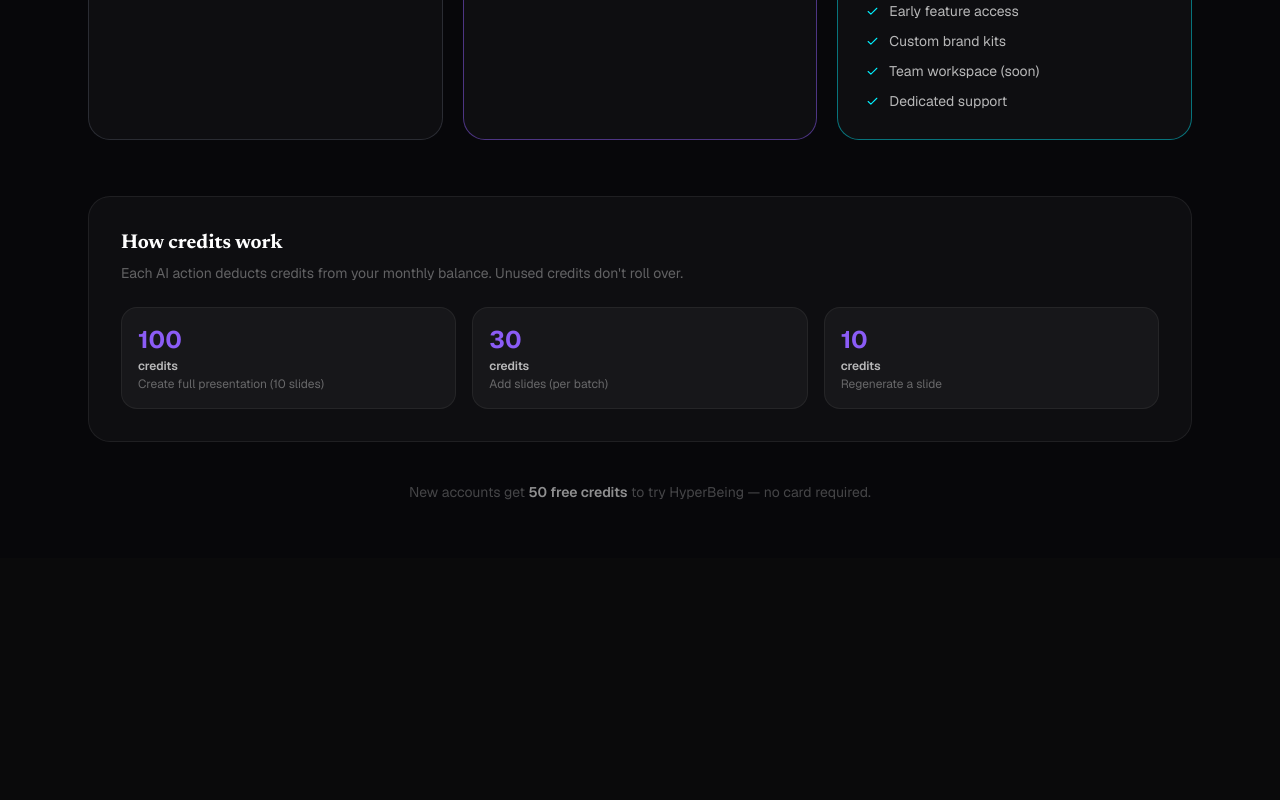
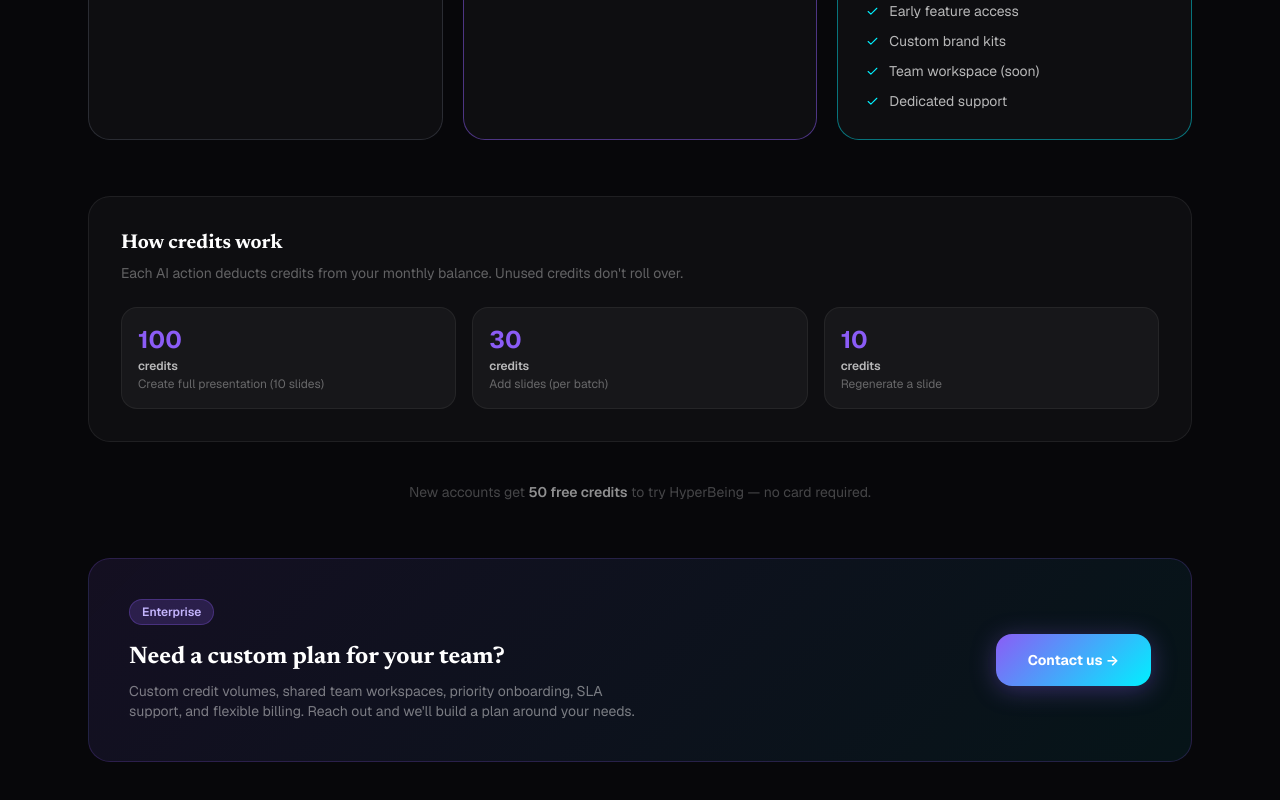
Before and after one commit to ibrameme1/hyperbeing, a React (Vite) app in the folder frontend/: page /pricing in a window 1280 px wide. Shown: the part 1021-1821 px from the top of the page. Before the commit the page ends 1579 px from the top, so only its background shows below. Built offline with nearby package versions, Linux system fonts and the light colour scheme; no server answers; the HTML template or start-up script is replaced by a standard one.

Commit message:
feat: add enterprise section to pricing page
Contact us CTA at bottom for custom team plans, volume pricing,
and SLA support. Links to support@hyperbeing.com.

https://claude.ai/code/session_01K2jpvpoh7C8g4zh7ZbEcU8

```diff
--- a/frontend/src/pages/Pricing.jsx
+++ b/frontend/src/pages/Pricing.jsx
@@ -403,9 +403,35 @@ export default function Pricing() {
           </div>
         </motion.div>
 
-        <p className="text-center text-white/25 text-sm">
+        <p className="text-center text-white/25 text-sm mb-14">
           New accounts get <span className="text-white/55 font-semibold">50 free credits</span> to try HyperBeing — no card required.
         </p>
+
+        {/* Enterprise */}
+        <motion.div
+          initial={{ opacity: 0, y: 20 }} animate={{ opacity: 1, y: 0 }} transition={{ delay: 0.5, duration: 0.5 }}
+          className="rounded-3xl p-10 flex flex-col md:flex-row items-center justify-between gap-8"
+          style={{ background: 'linear-gradient(135deg, rgba(139,92,246,0.1) 0%, rgba(0,240,255,0.06) 100%)', border: '1px solid rgba(139,92,246,0.2)' }}
+        >
+          <div>
+            <div className="inline-flex items-center gap-2 px-3 py-1 rounded-full text-xs font-semibold mb-4"
+                 style={{ background: 'rgba(139,92,246,0.2)', color: '#C4B5FD', border: '1px solid rgba(139,92,246,0.3)' }}>
+              Enterprise
+            </div>
+            <h3 className="text-white font-bold text-2xl mb-2">Need a custom plan for your team?</h3>
+            <p className="text-white/45 text-sm max-w-lg">
+              Custom credit volumes, shared team workspaces, priority onboarding, SLA support, and flexible billing.
+              Reach out and we'll build a plan around your needs.
+            </p>
+          </div>
+          <a
+            href="mailto:support@hyperbeing.com?subject=Enterprise Plan Enquiry"
+            className="flex-shrink-0 px-8 py-4 rounded-2xl font-bold text-sm text-white transition-all duration-200 hover:opacity-90 active:scale-[0.97] whitespace-nowrap"
+            style={{ background: 'linear-gradient(135deg, #8B5CF6 0%, #00F0FF 100%)', boxShadow: '0 4px 24px rgba(139,92,246,0.35)' }}
+          >
+            Contact us →
+          </a>
+        </motion.div>
       </div>
     </div>
   );
```
